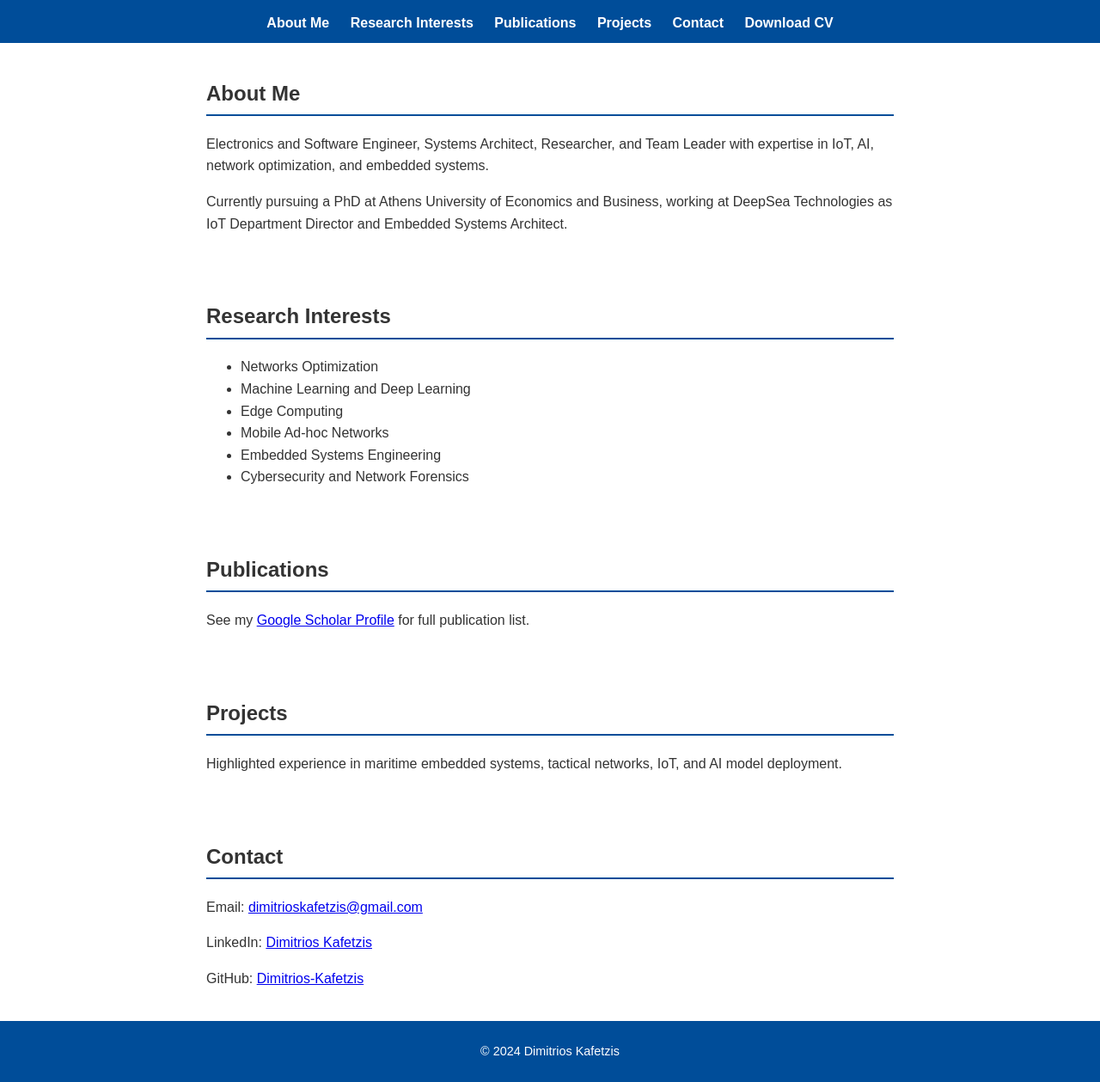
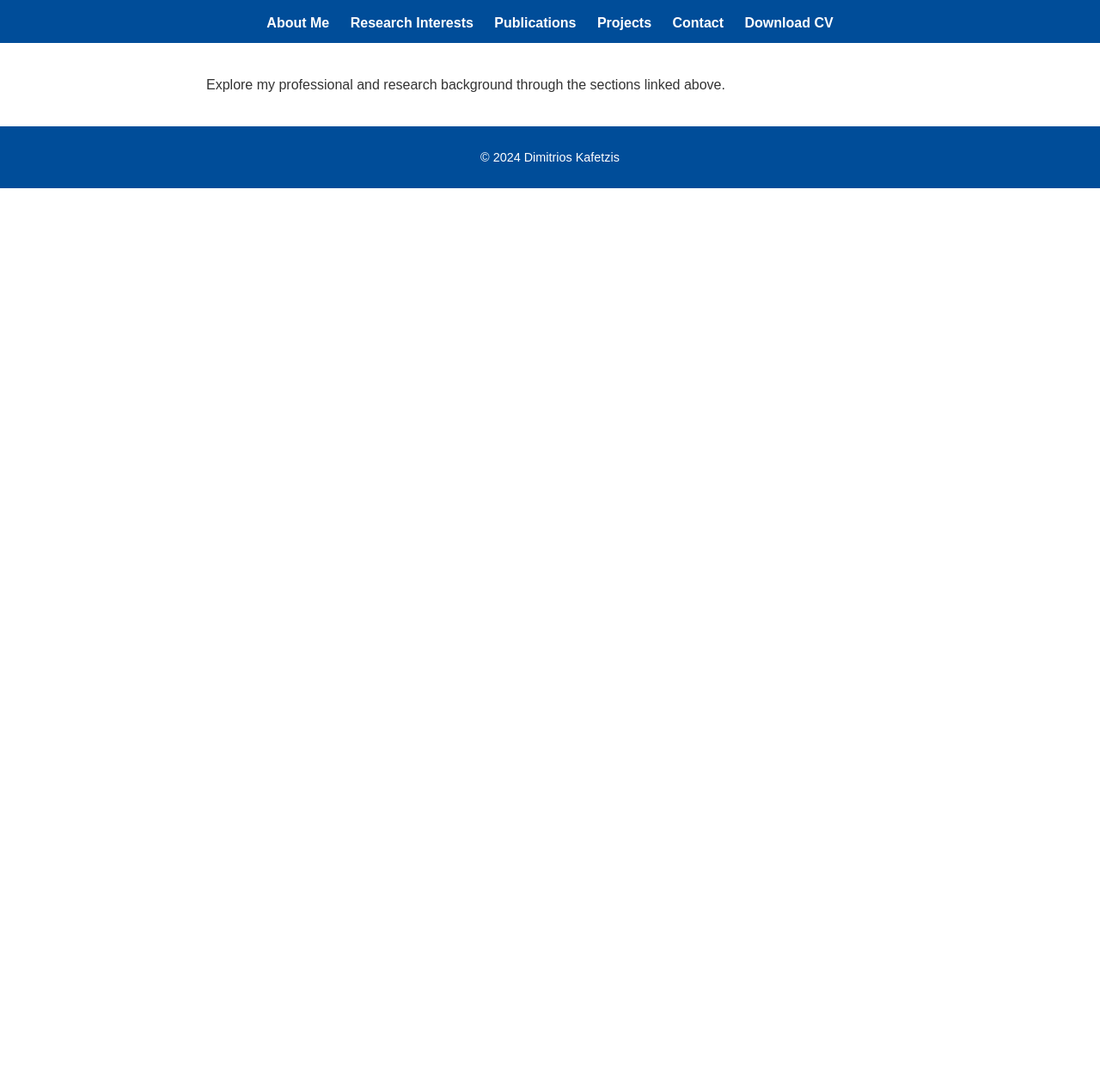
Before and after one commit to Dimitrios-Kafetzis/Dimitrios-Kafetzis.github.io, a plain HTML site: page index.html in a window 1280 px wide. Shown: the part 90-1349 px from the top of the page at 86% size. After the commit the page ends 800 px from the top, so only its background shows below. Drawn offline with Linux system fonts and the light colour scheme.

Commit message:
Update page structure and content

```diff
--- a/index.html
+++ b/index.html
@@ -9,45 +9,18 @@
 </head>
 <body>
     <header>
-        <h1>Dimitrios Kafetzis</h1>
+        <h1>Welcome to Dimitrios Kafetzis' Personal Website</h1>
         <nav>
-            <a href="#about">About Me</a>
-            <a href="#research">Research Interests</a>
-            <a href="#publications">Publications</a>
-            <a href="#projects">Projects</a>
-            <a href="#contact">Contact</a>
+            <a href="about.html">About Me</a>
+            <a href="research.html">Research Interests</a>
+            <a href="publications.html">Publications</a>
+            <a href="projects.html">Projects</a>
+            <a href="contact.html">Contact</a>
             <a href="DK_s_CV.pdf" download>Download CV</a>
         </nav>
     </header>
-    <section id="about">
-        <h2>About Me</h2>
-        <p>Electronics and Software Engineer, Systems Architect, Researcher, and Team Leader with expertise in IoT, AI, network optimization, and embedded systems.</p>
-        <p>Currently pursuing a PhD at Athens University of Economics and Business, working at DeepSea Technologies as IoT Department Director and Embedded Systems Architect.</p>
-    </section>
-    <section id="research">
-        <h2>Research Interests</h2>
-        <ul>
-            <li>Networks Optimization</li>
-            <li>Machine Learning and Deep Learning</li>
-            <li>Edge Computing</li>
-            <li>Mobile Ad-hoc Networks</li>
-            <li>Embedded Systems Engineering</li>
-            <li>Cybersecurity and Network Forensics</li>
-        </ul>
-    </section>
-    <section id="publications">
-        <h2>Publications</h2>
-        <p>See my <a href="https://scholar.google.com/citations?hl=el&user=3RLgkhwAAAAJ">Google Scholar Profile</a> for full publication list.</p>
-    </section>
-    <section id="projects">
-        <h2>Projects</h2>
-        <p>Highlighted experience in maritime embedded systems, tactical networks, IoT, and AI model deployment.</p>
-    </section>
-    <section id="contact">
-        <h2>Contact</h2>
-        <p>Email: <a href="mailto:dimitrioskafetzis@gmail.com">dimitrioskafetzis@gmail.com</a></p>
-        <p>LinkedIn: <a href="https://linkedin.com/in/dimitrios-kafetzis">Dimitrios Kafetzis</a></p>
-        <p>GitHub: <a href="https://github.com/Dimitrios-Kafetzis">Dimitrios-Kafetzis</a></p>
+    <section>
+        <p>Explore my professional and research background through the sections linked above.</p>
     </section>
     <footer>
         <p>&copy; 2024 Dimitrios Kafetzis</p>
```
Also changed, not shown: about.html (added, +31 -0 lines).
